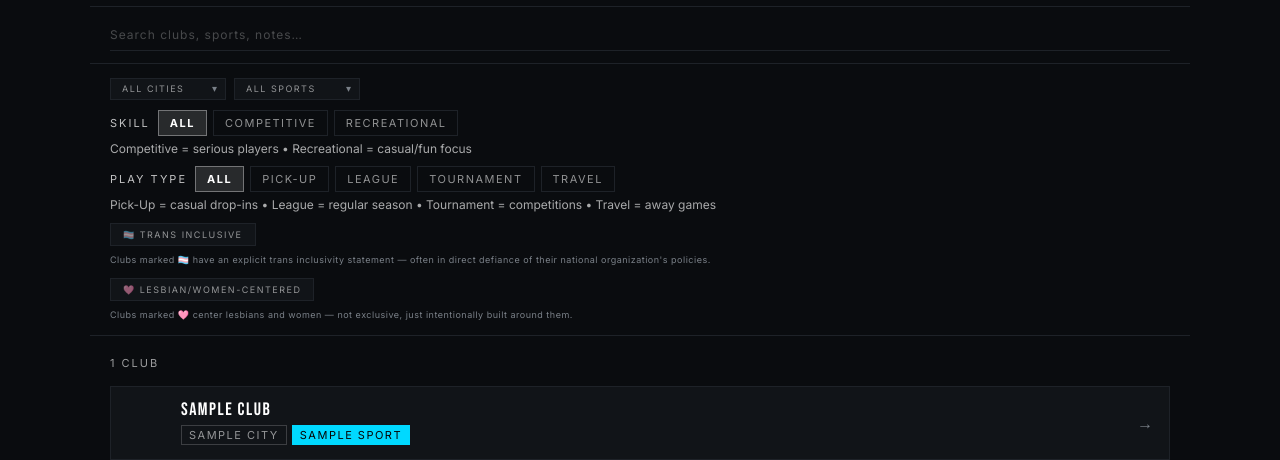
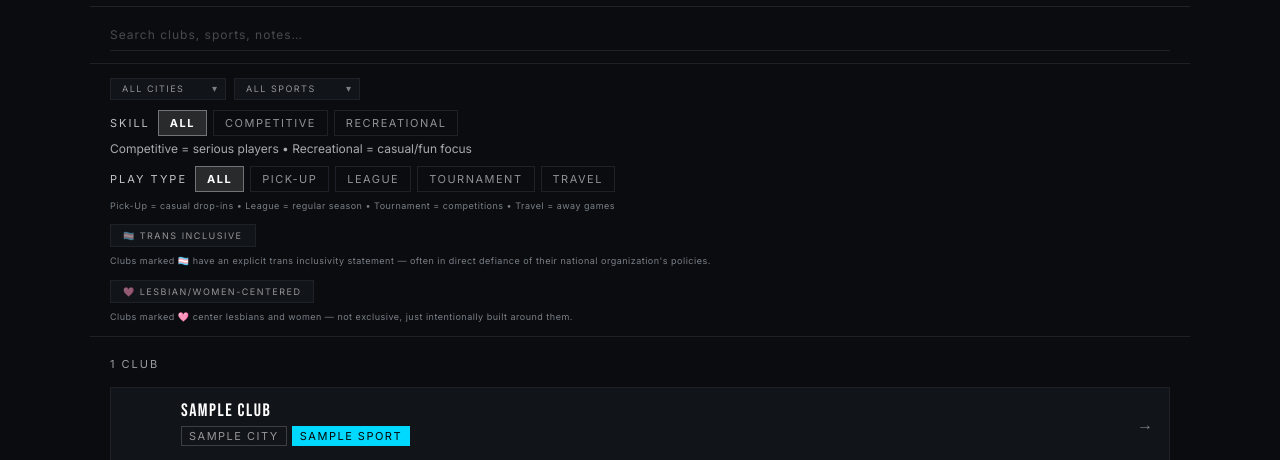
Before and after one commit to rsamuels1/dykesportsdb, a Flask app: template templates/sports_database.html in a window 1280 px wide. Shown: the part 250-710 px from the top of the page. Run offline with Flask 3, Linux system fonts and the light colour scheme; the template is opened without the code that fills it: most values are stand-ins (such as "Sample title", 1, 10 or a date in 2020); parts of the project's set-up code (start-up, migrations or seed data) failed here and were passed over; some libraries are stand-ins or nearby versions.

Commit message:
Update sports_database.html

```diff
--- a/templates/sports_database.html
+++ b/templates/sports_database.html
@@ -133,7 +133,7 @@
             <button class="fbtn fcity" data-filter="play" data-val="tournament">Tournament</button>
             <button class="fbtn fcity" data-filter="play" data-val="travel">Travel</button>
         </div>
-        <div style="font-size:12px; color: rgba(255,255,255,0.65);">Pick-Up = casual drop-ins • League = regular season • Tournament = competitions • Travel = away games</div>
+        <div class="trans-note">Pick-Up = casual drop-ins • League = regular season • Tournament = competitions • Travel = away games</div>
     </div>
 
     <!-- trans inclusive toggle -->
```
